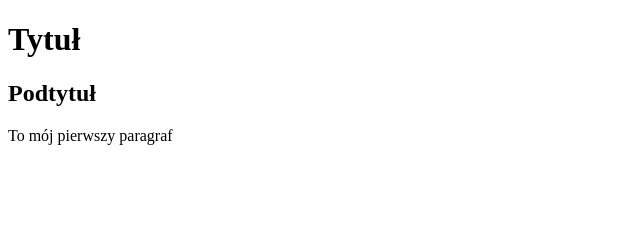
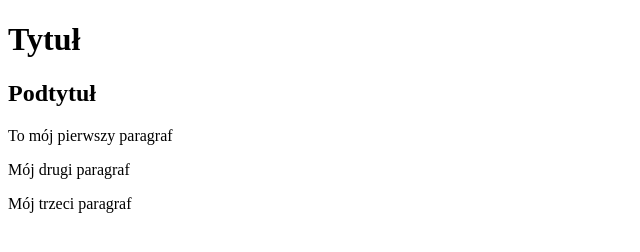
Before and after one commit to dev-flowxd/homework, a plain HTML site: page index.html in a window 1280 px wide. Shown: the whole page, without its empty margins (0-640 px from the left). Drawn offline with Linux system fonts and the light colour scheme.

Commit message:
Przykładowa Wiaadomość

```diff
--- a/index.html
+++ b/index.html
@@ -10,5 +10,7 @@
   <h1>Tytuł</h1>
   <h2>Podtytuł</h2>
   <p>To mój pierwszy paragraf</p>
+  <p>Mój drugi paragraf</p>
+  <p>Mój trzeci paragraf</p>
 </body>
 </html>
```
